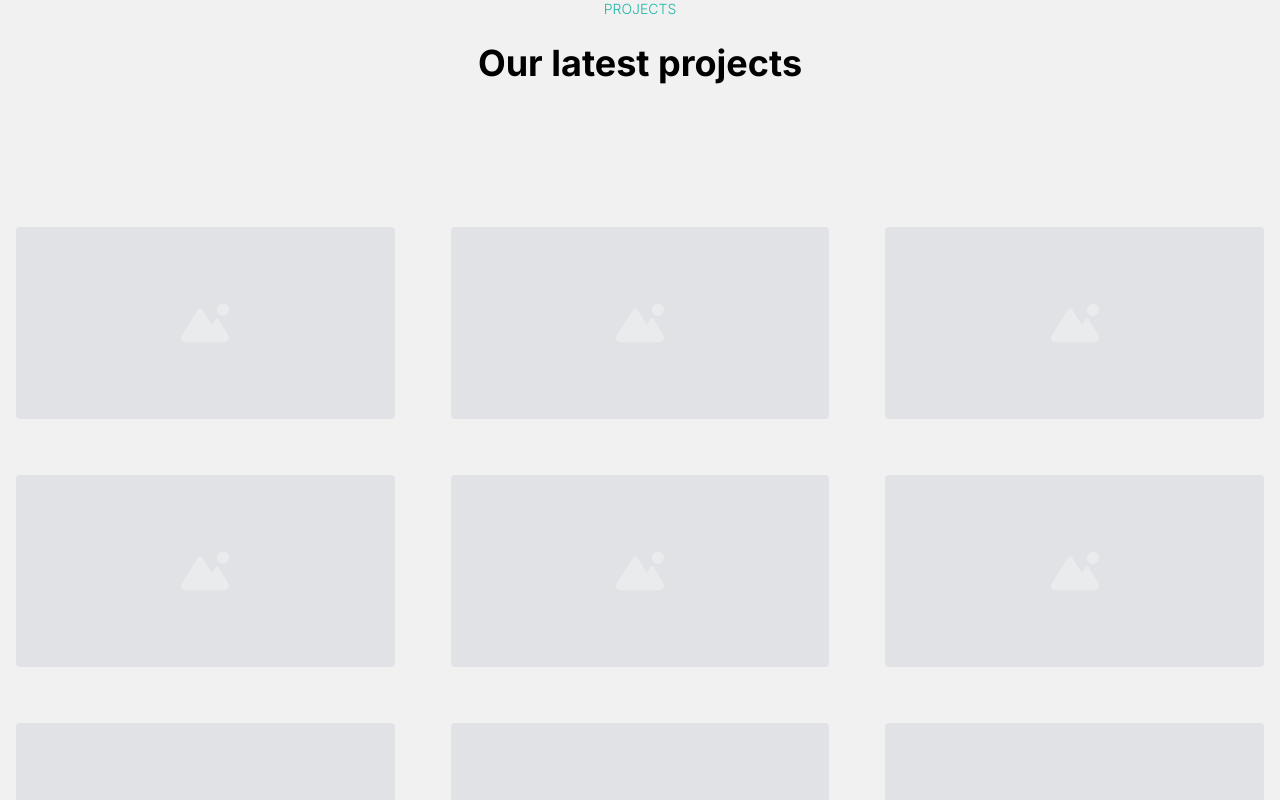
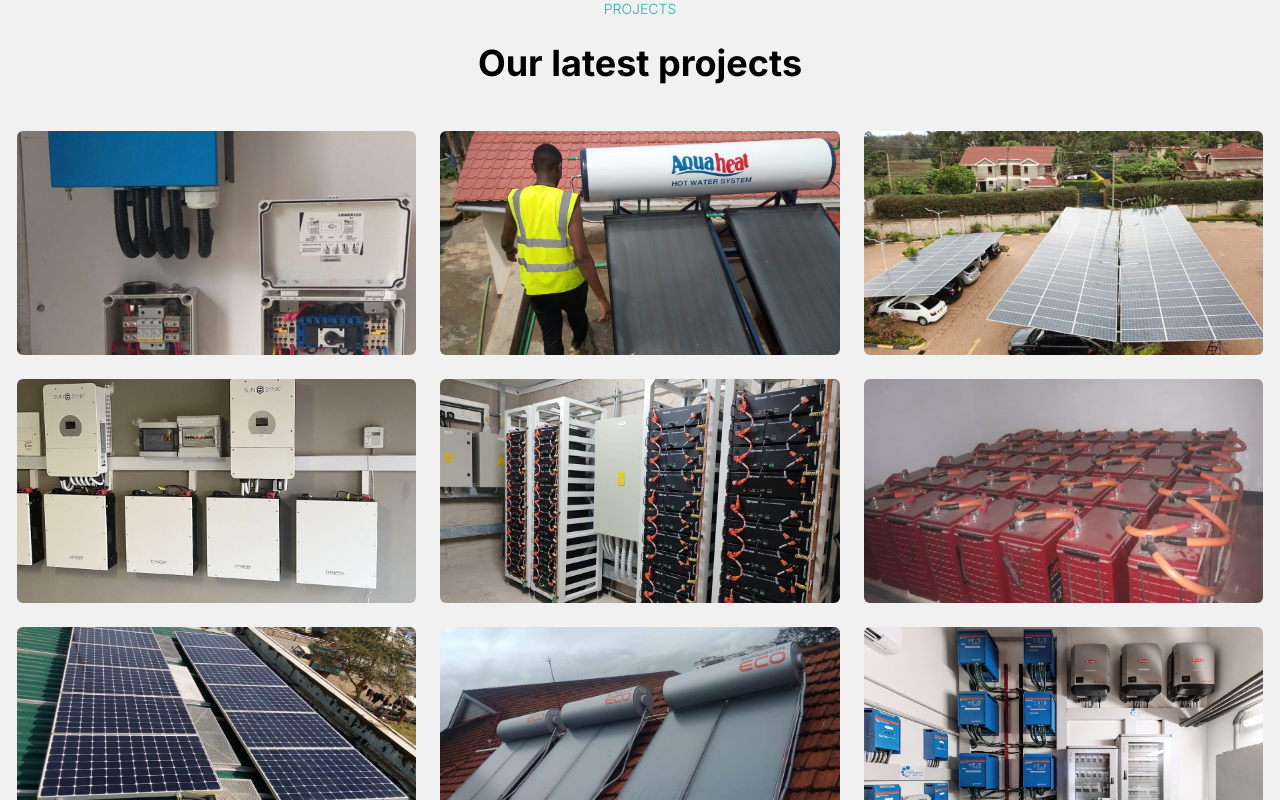
Before and after one commit to njau58/ricky-morty, a Next.js app: page / in a window 1280 px wide. Shown: the part 5740-6540 px from the top of the page. Built offline with nearby package versions, Linux system fonts and the light colour scheme.

Commit message:
image skeleton preloaders

```diff
--- a/src/components/Image/ImageCustom.jsx
+++ b/src/components/Image/ImageCustom.jsx
@@ -6,7 +6,7 @@
   return (
     <div className="h-56">
       {" "}
-      {!loading[src]? <ProjectSkeleton />:  <Image
+      {loading[src]? <ProjectSkeleton />:  <Image
         src={src}
         alt="Image"
         className="rounded-md w-full h-full object-cover"
```
